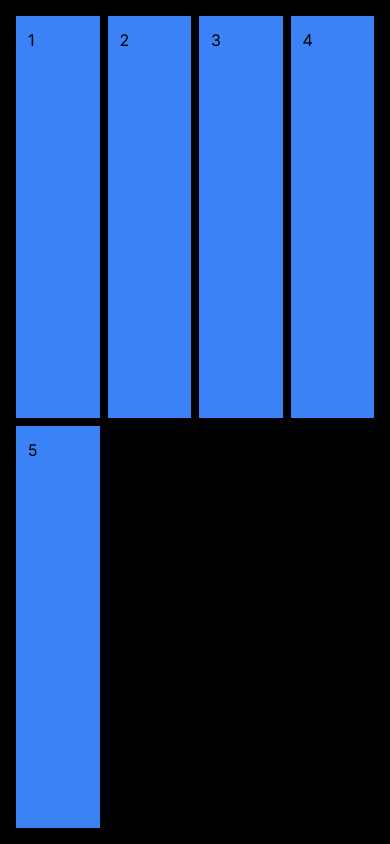
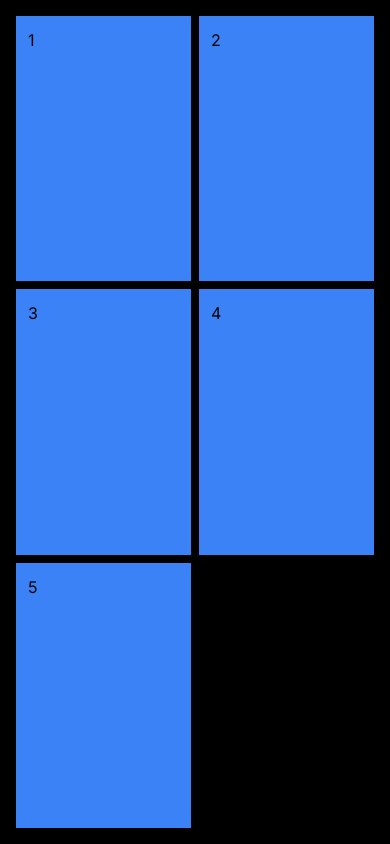
Before and after one commit to emersonjds/nextjs-tw, a Next.js app: page /grid in a window 390 px wide. Built offline with nearby package versions, Linux system fonts and the light colour scheme.

Commit message:
adjust grid with breakpoints

```diff
--- a/src/app/grid/page.tsx
+++ b/src/app/grid/page.tsx
@@ -1,6 +1,6 @@
 export default function Grid() {
   return (
-    <div className="grid grid-cols-4 gap-2 h-screen w-full p-4 bg-black md:grid-cols-4 lg:grid-cols-3">
+    <div className="grid grid-cols-2 gap-2 h-screen w-full p-4 bg-black md:grid-cols-3 lg:grid-cols-4">
       <div className="bg-blue-500 p-3">1</div>
       <div className="bg-blue-500 p-3">2</div>
       <div className="bg-blue-500 p-3">3</div>
```
